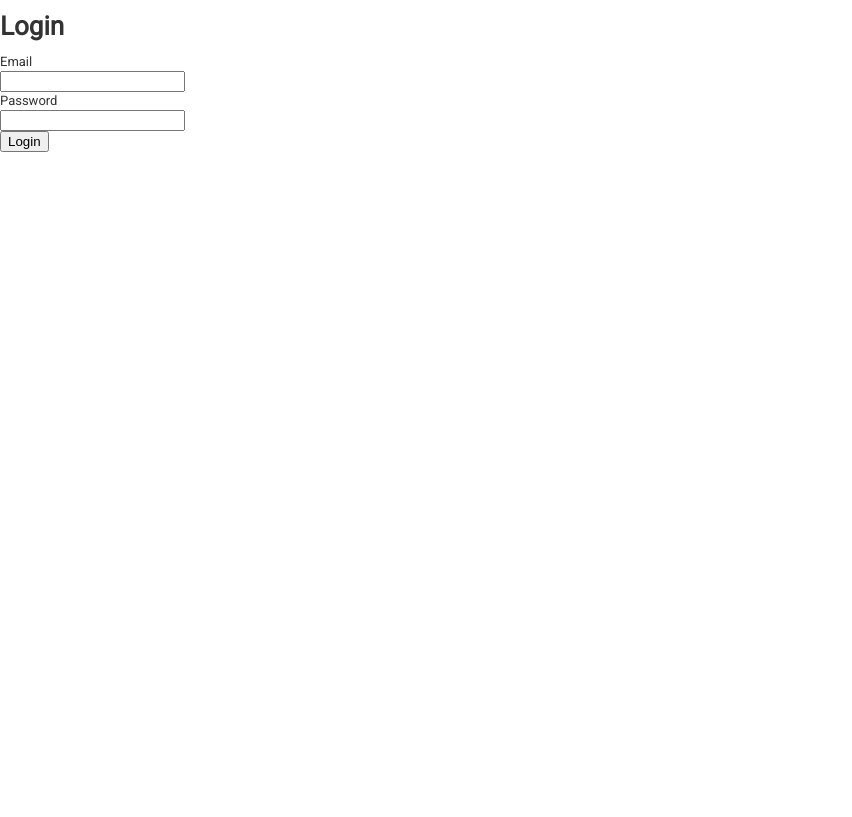
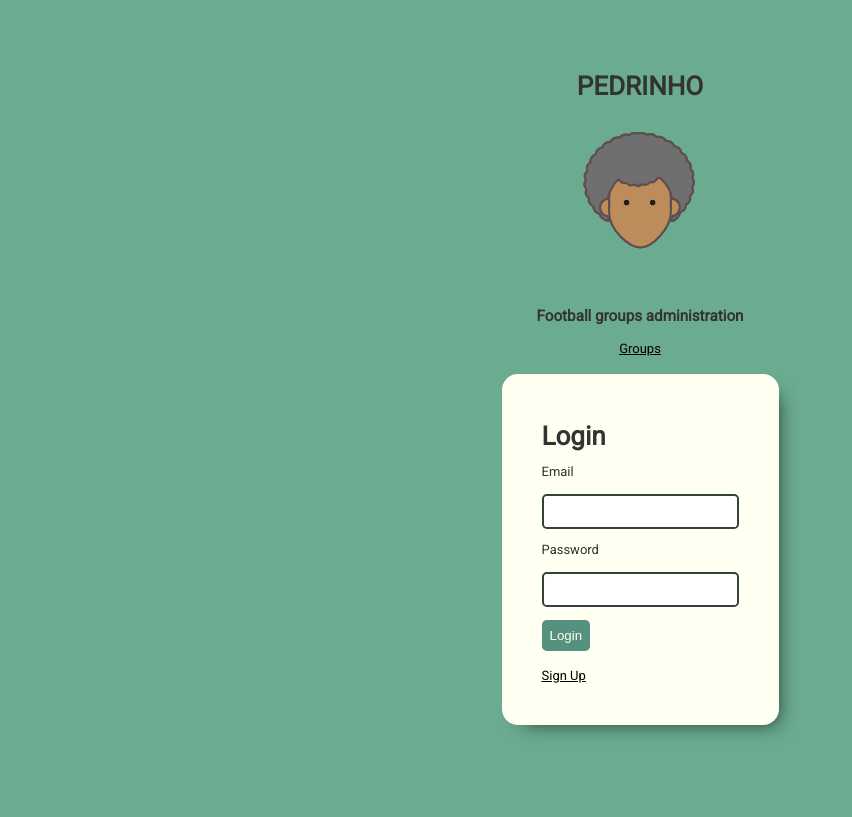
Before and after one commit to lucascivile/pedrinho, a Rails app: page /sessions/new in a window 1280 px wide. Shown: the whole page, without its empty margins (0-852 px from the left). After the commit the page ends 735 px from the top, so only its background shows below. Run offline with Rails 7, Linux system fonts and the light colour scheme; style sheets or scripts are compiled from the project's sources.

Commit message:
Change root and fix 'invalid user' redirection

```diff
--- a/app/views/sessions/new.html.erb
+++ b/app/views/sessions/new.html.erb
@@ -1,15 +1,28 @@
+<div class="container">
+    <h1 class="teste">PEDRINHO</h1>
+    <%= image_tag "logo.png" %>
+    <h3>Football groups administration</h3>
+    <%= link_to 'Groups', controller: 'groups' %>
+    <div class="login-box">
         <p id=”alert”><%= alert %></p>
         <h1>Login</h1>
         <%= form_tag sessions_path do |form| %>
         <div class=”field”>
             <%= label_tag :email %>
-    <%= text_field_tag :email %>
+            <%= text_field_tag :email, "", class: 'input' %>
         </div>
         <div class=”field”>
             <%= label_tag :password %>
-    <%= password_field_tag :password %>
+            <%= password_field_tag :password, "", class: 'input' %>
         </div>
         <div class=”actions”>
-    <%= submit_tag 'Login' %>
+            <%= submit_tag 'Login', class: 'login-btn' %>
         </div>
         <% end %>
+        <% if session[:user_id] != nil %>
+            <%= link_to 'Log out', controller: 'sessions', action: 'destroy' %>
+        <% else %>
+            <%= link_to 'Sign Up', controller: 'users', action: 'new' %>
+        <% end %>
+    </div>
+</div>
--- a/app/views/users/new.html.erb
+++ b/app/views/users/new.html.erb
@@ -2,4 +2,4 @@
 
 <%= render 'form', user: @user %>
 
-<%= link_to 'Back', users_path %>
+<%= link_to 'Back', login_path %>
--- a/config/routes.rb
+++ b/config/routes.rb
@@ -9,5 +9,5 @@ Rails.application.routes.draw do
 
   resources :groups
 
-  root 'welcome#index'
+  root 'sessions#new'
 end
```
Also changed, not shown: db/development.sqlite3. Lines whose indentation alone changed are shown as unchanged.
